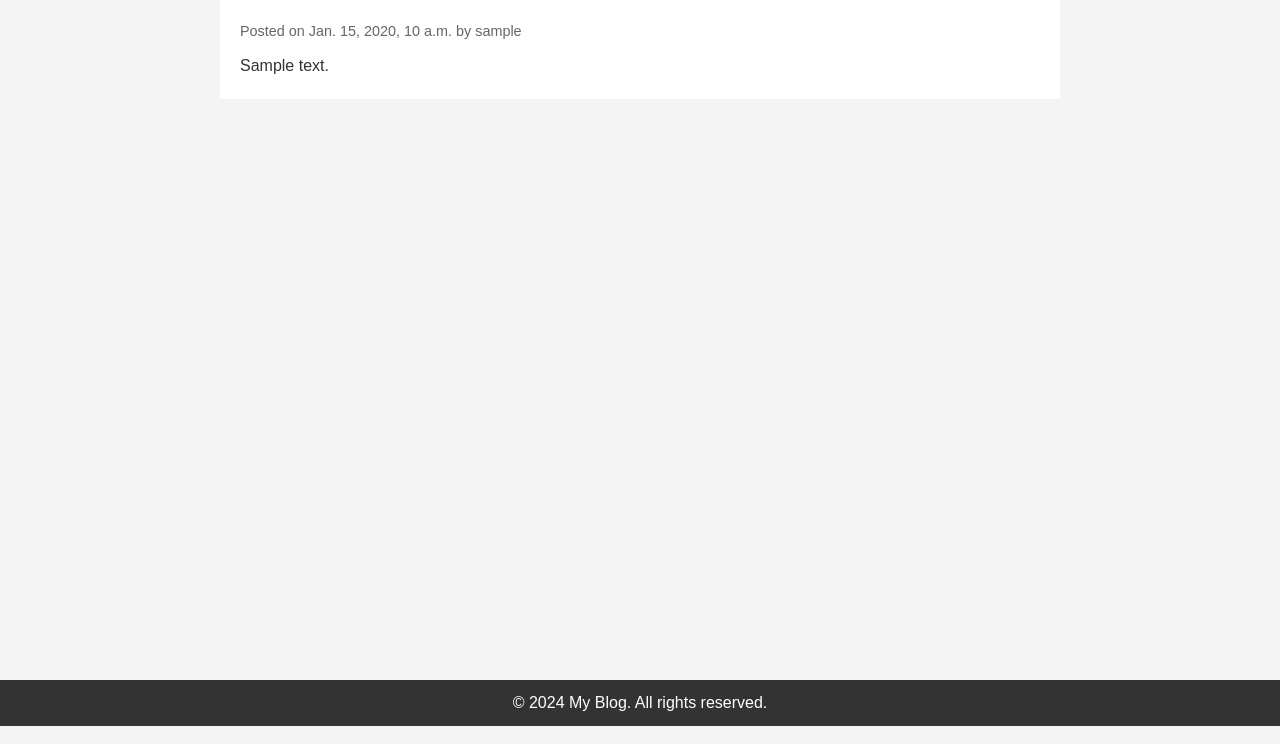
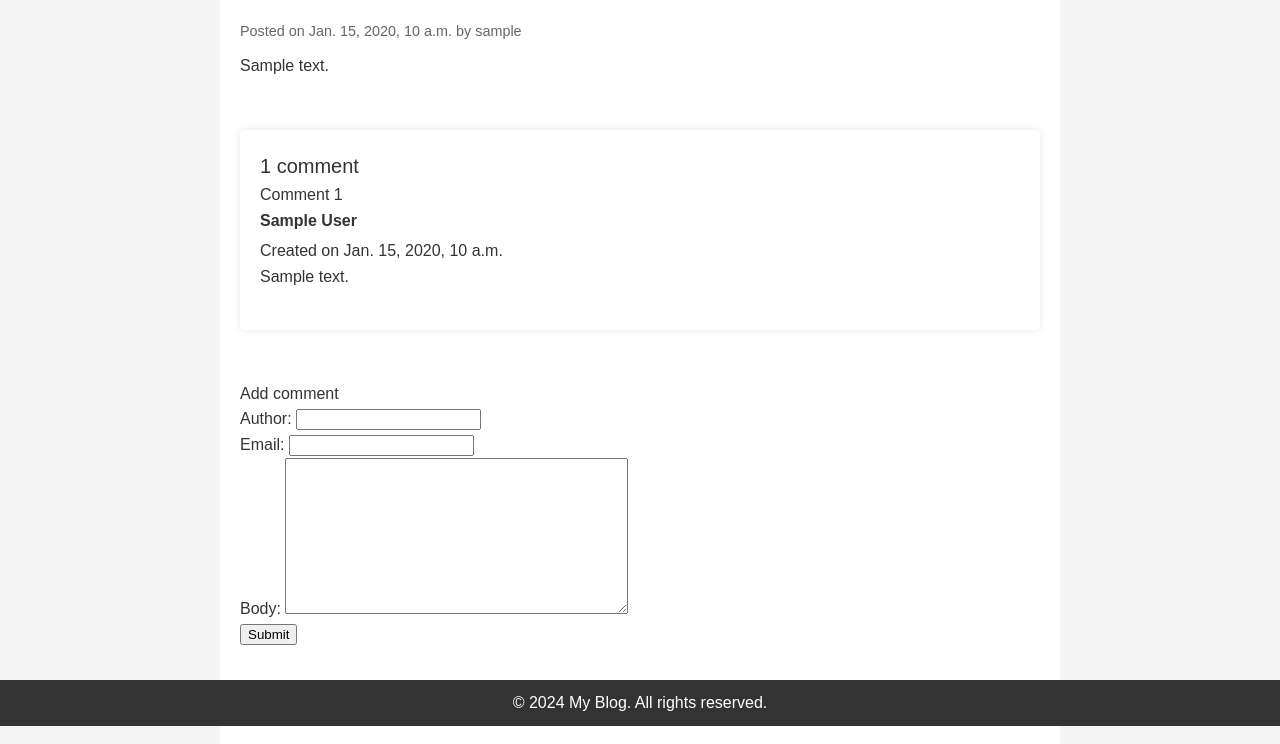
Before and after one commit to SayidBaxodirov/blog_site, a Django app: a page that uses templates/blog/base.html in a window 1280 px wide. Shown: the part 74-818 px from the top of the page. Run offline with Django 5.2, Linux system fonts and the light colour scheme; tables that the repository leaves empty hold one stand-in row (values such as "Sample post").

Commit message:
commenting logic added

```diff
--- /dev/null
+++ b/blog/forms.py
@@ -0,0 +1,8 @@
+from django import forms
+from .models import Comment
+
+
+class CommentForm(forms.ModelForm):
+    class Meta:
+        model = Comment
+        fields = ['author', 'email', 'body']
--- a/blog/models.py
+++ b/blog/models.py
@@ -12,8 +12,8 @@ class PublishedManager(models.Manager):
 
 class Post(models.Model):
     STATUS_CHOICES = (
-        ("draft","Draft"),
-        ("published","Published")
+        ("draft", "Draft"),
+        ("published", "Published")
     )
     title = models.CharField(max_length=255)
     author = models.ForeignKey(User, on_delete=models.CASCADE)
@@ -34,4 +34,22 @@ class Post(models.Model):
         return self.title
 
     def get_absolute_url(self):
-        return reverse("post_detail", kwargs={"slug": self.slug, "year": self.publish_date.year, "month": self.publish_date.month,"day": self.publish_date.day})
+        return reverse("blog:post_detail",
+                       kwargs={"slug": self.slug, "year": self.publish_date.year, "month": self.publish_date.month,
+                               "day": self.publish_date.day})
+
+
+class Comment(models.Model):
+    author = models.CharField(max_length=255)
+    post = models.ForeignKey(Post, on_delete=models.CASCADE)
+    email = models.EmailField()
+    body = models.TextField()
+    create_date = models.DateTimeField(auto_now_add=True)
+    update_date = models.DateTimeField(auto_now=True)
+    active = models.BooleanField(default=True)
+
+    def __str__(self):
+        return f"Comment by {self.author} on post {self.post}"
+
+    class Meta:
+        ordering = ["create_date"]
--- a/blog/urls.py
+++ b/blog/urls.py
@@ -1,6 +1,7 @@
 from django.urls import path
 from .views import PostListView,post_detail
 
+app_name="blog"
 urlpatterns = [
     path('',PostListView.as_view(),name='post_list'),
     path('post/<int:year>/<int:month>/<int:day>/<slug:slug>',post_detail,name='post_detail')
--- a/blog/views.py
+++ b/blog/views.py
@@ -2,6 +2,7 @@ from django.shortcuts import render, get_object_or_404
 from django.views.generic import ListView
 
 from blog.models import Post
+from .forms import CommentForm
 
 
 # Create your views here.
@@ -15,4 +16,15 @@ class PostListView(ListView):
 
 def post_detail(request, year, month, day, slug):
     post = get_object_or_404(Post, slug=slug, publish_date__year=year,publish_date__month=month,publish_date__day=day)
-    return render(request, 'blog/post_detail.html',{'post': post})
+    comments = post.comment_set.filter(active=True)
+    new_comment = None
+    if request.method == 'POST':
+        comment_form = CommentForm(request.POST)
+        if comment_form.is_valid():
+            new_comment = comment_form.save(commit=False)
+            new_comment.post = post
+            new_comment.save()
+    else:
+        comment_form = CommentForm()
+    return render(request, 'blog/post_detail.html',
+                  {'post': post, "comment_form":comment_form, "comments":comments, "new_comment":new_comment})
--- a/static/blog/css/styles.css
+++ b/static/blog/css/styles.css
@@ -84,3 +84,25 @@ footer {
     bottom: 0;
     width: 100%;
 }
+
+.comments-container {
+    background-color: #fff;
+    padding: 20px;
+    border-radius: 5px;
+    box-shadow: 0 0 10px rgba(0,0,0,0.1);
+}
+.comment {
+    border-bottom: 1px solid #ddd;
+    padding-bottom: 10px;
+    margin-bottom: 10px;
+}
+.comment:last-child {
+    border-bottom: none;
+}
+.comment-author {
+    font-weight: bold;
+    margin-bottom: 5px;
+}
+.comment-text {
+    font-size: 16px;
+}
--- a/templates/blog/base.html
+++ b/templates/blog/base.html
@@ -5,7 +5,7 @@
     <meta charset="UTF-8">
     <meta name="viewport" content="width=device-width, initial-scale=1.0">
     <title>{% block title %}{% endblock %}</title>
-    <link rel="stylesheet" href="{%static 'blog/css/styles.css' %}">
+    <link rel="stylesheet" type="text/css" href="{%static 'blog/css/styles.css' %}">
 </head>
 <body>
 <header>
--- a/templates/blog/post_detail.html
+++ b/templates/blog/post_detail.html
@@ -9,8 +9,49 @@
 {% endblock %}
 
 {%block body%}
-<article>
-    <p class="date">Posted on {{ post.publish_date }} by {{ post.author }}</p>
-    <p class="content">{{ post.body|linebreaks }}</p>
-</article>
+    <article>
+        <p class="date">Posted on {{ post.publish_date }} by {{ post.author }}</p>
+        <p class="content">{{ post.body|linebreaks }}</p>
+    </article>
+    <br>
+    <br>
+    <div class="comments-container">
+    {% if comments %}
+        <h1 style="font-size: 20px">{{ comments.count }} comment{{ comments.count|pluralize }}</h1>
+        {% for comment in comments %}
+            <div class="comment">
+                <p>Comment {{ forloop.counter }}</p>
+                <div class="comment-author">{{ comment.author }}</div>
+                <p>Created on {{ comment.create_date }}</p>
+                <div class="comment-text">
+                    {{ comment.body }}
+                </div>
+            </div>
+        {% endfor %}
+    {% else %}
+        <h1>There are no comments yet.</h1>
+    {% endif %}
+
+    </div>
+    <br>
+    <br>
+    <div>
+    {% if new_comment %}
+        <h2>Your comment has been added</h2>
+        <br>
+        <br>
+    {% else %}
+        <h2>Add comment</h2>
+            <form method="post">
+                {% csrf_token %}
+                {{ comment_form.as_p }}
+                <button>Submit</button>
+            <br>
+            <br>
+            <br>
+            <br>
+
+            </form>
+    {% endif %}
+    </div>
 {%endblock%}
```
Also changed, not shown: blog/admin.py (+11 -5 lines).
